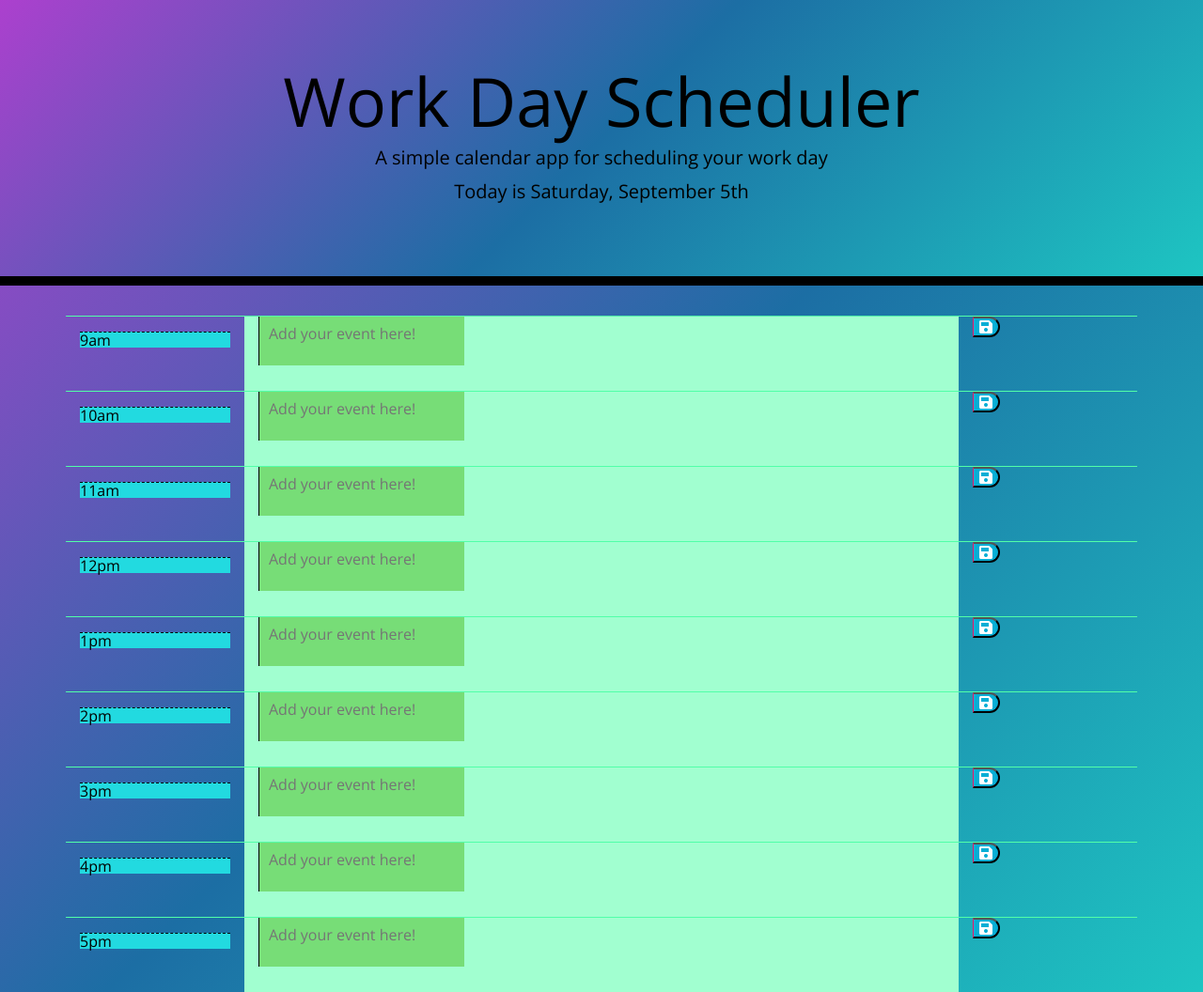
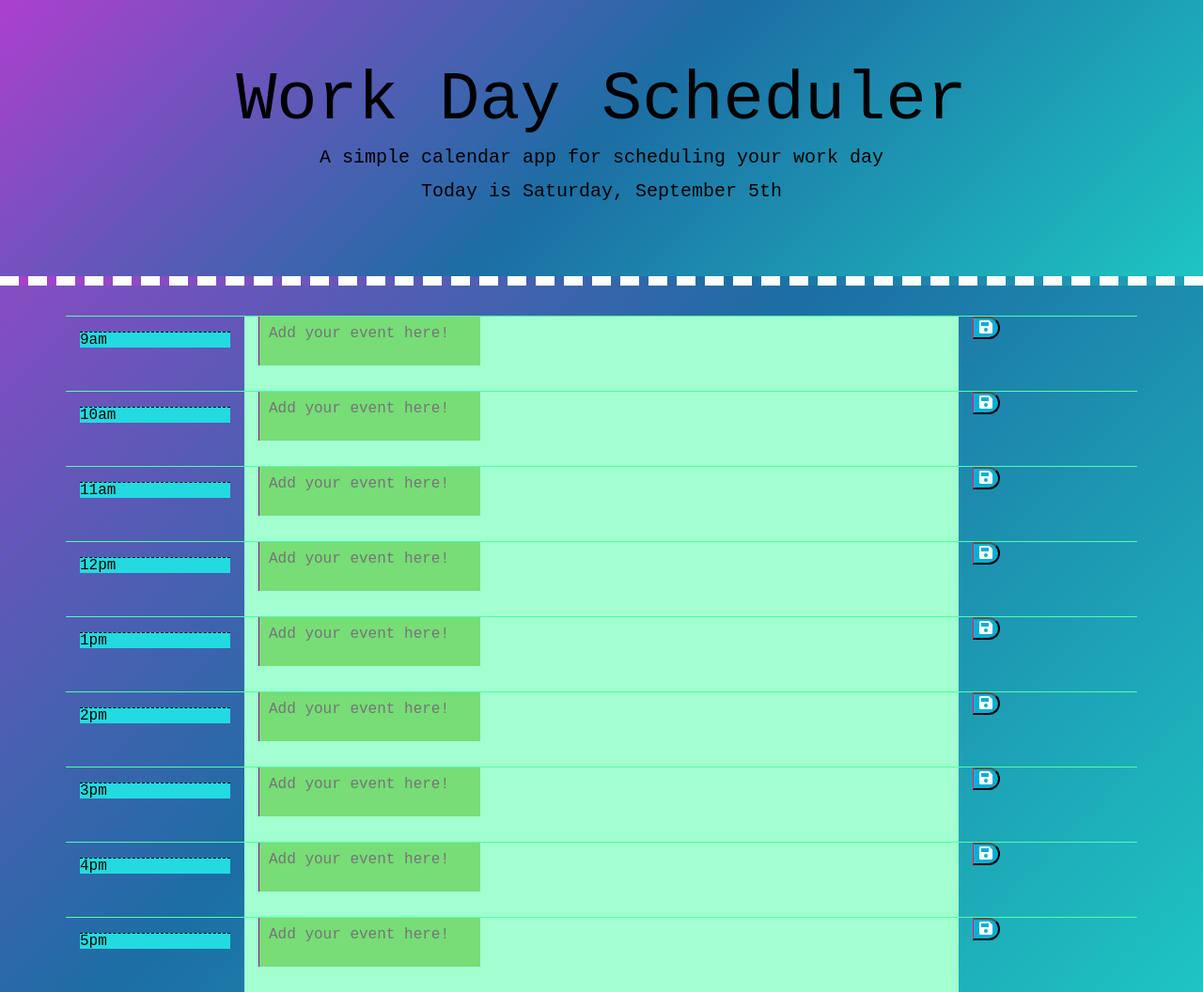
Before and after one commit to rebecca88oliver/Day-Planner, a plain HTML site: page index.html in a window 1280 px wide. Shown: the whole page at 94% size. Drawn offline with nearby package versions, Linux system fonts and the light colour scheme.

Commit message:
Updating Style Sheet
Made it prettier

```diff
--- a/style.css
+++ b/style.css
@@ -1,5 +1,5 @@
 body {
-  font-family: 'Open Sans', sans-serif;
+  font-family: "Courier New", Courier, monospace;
   font-size: 16px;
   line-height: 1;
   background: -webkit-linear-gradient(-45deg, #AC40CE 0%, #1C6EA4 50%, #1EC5C2 100%);
@@ -10,21 +10,24 @@ textarea{
   border: none;
   resize: none;
   color: #000000;
-  border-left: 1px solid black;
+  border-left: 1px solid rgb(155, 8, 135);
   padding: 10px;
 }
 
+/* Calendar area */
 .jumbotron {
   text-align: center;
   background: -webkit-linear-gradient(-45deg, #AC40CE 0%, #1C6EA4 50%, #1EC5C2 100%);  color: black;
   border-radius: 0;
-  border-bottom: 10px solid black;
+  border-bottom: 10px dashed white;
 }
 
+/* enter your own item */
 .description{
   white-space: pre-wrap;
 }
 
+/* The times on the right */
 .time-block{
   text-align: center;
   border-radius: 15px;
@@ -36,6 +39,7 @@ textarea{
   border-top: 1px solid rgb(81, 255, 168);;
 }
 
+
 /* Displays the time on the left */
   .hour {
     background-color: #22dae0;
@@ -43,6 +47,8 @@ textarea{
     border-top: 1px dashed #000000;
   }
 
+
+  /* Calendar Colors */
       /* time already passed */
         .past {
           background-color: #a1ffd0;
@@ -71,7 +77,7 @@ textarea{
       color: white;
     }
 
-
+    /* increases size when hovered over */
     .saveBtn i:hover {
       font-size: 20px;
       transition: width 2s, height 2s, transform 2s;
```
Lines whose indentation alone changed are shown as unchanged.
